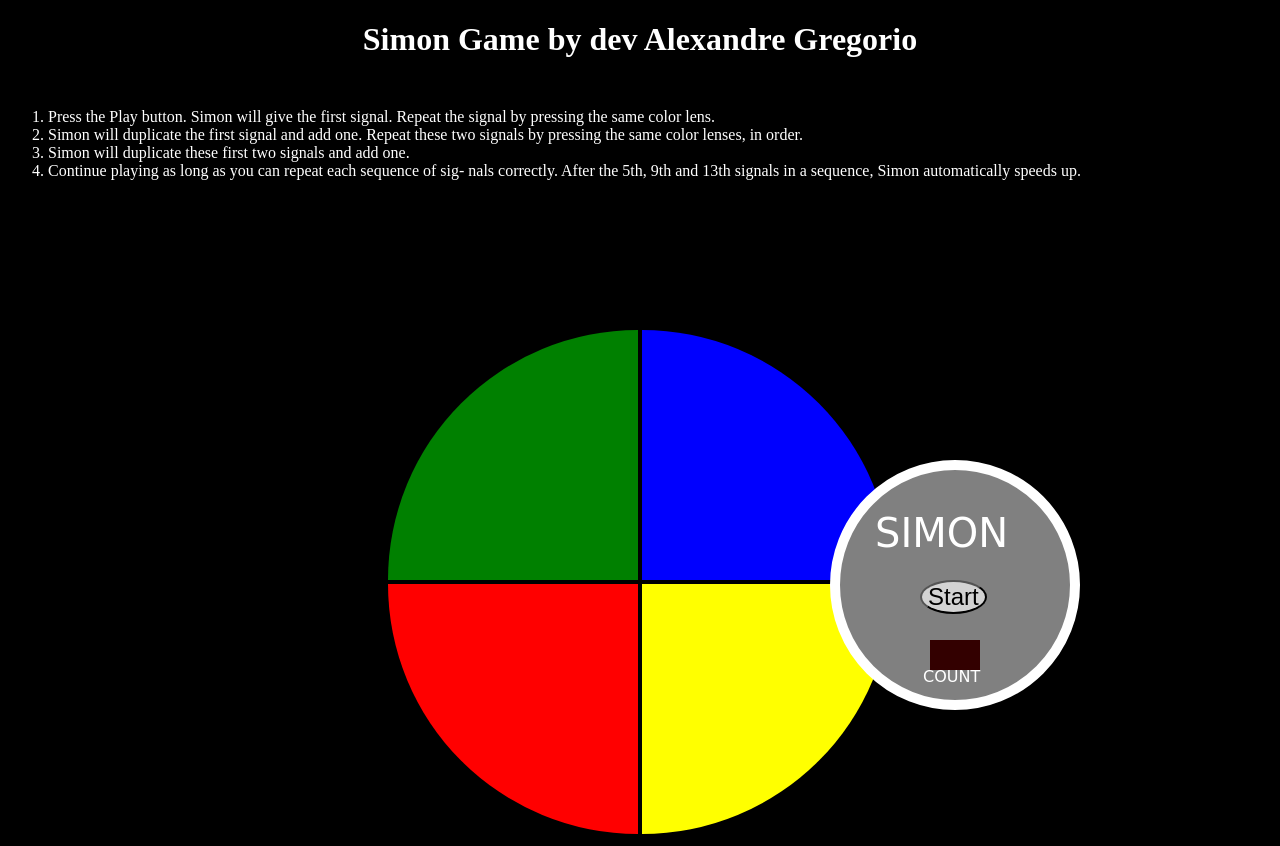
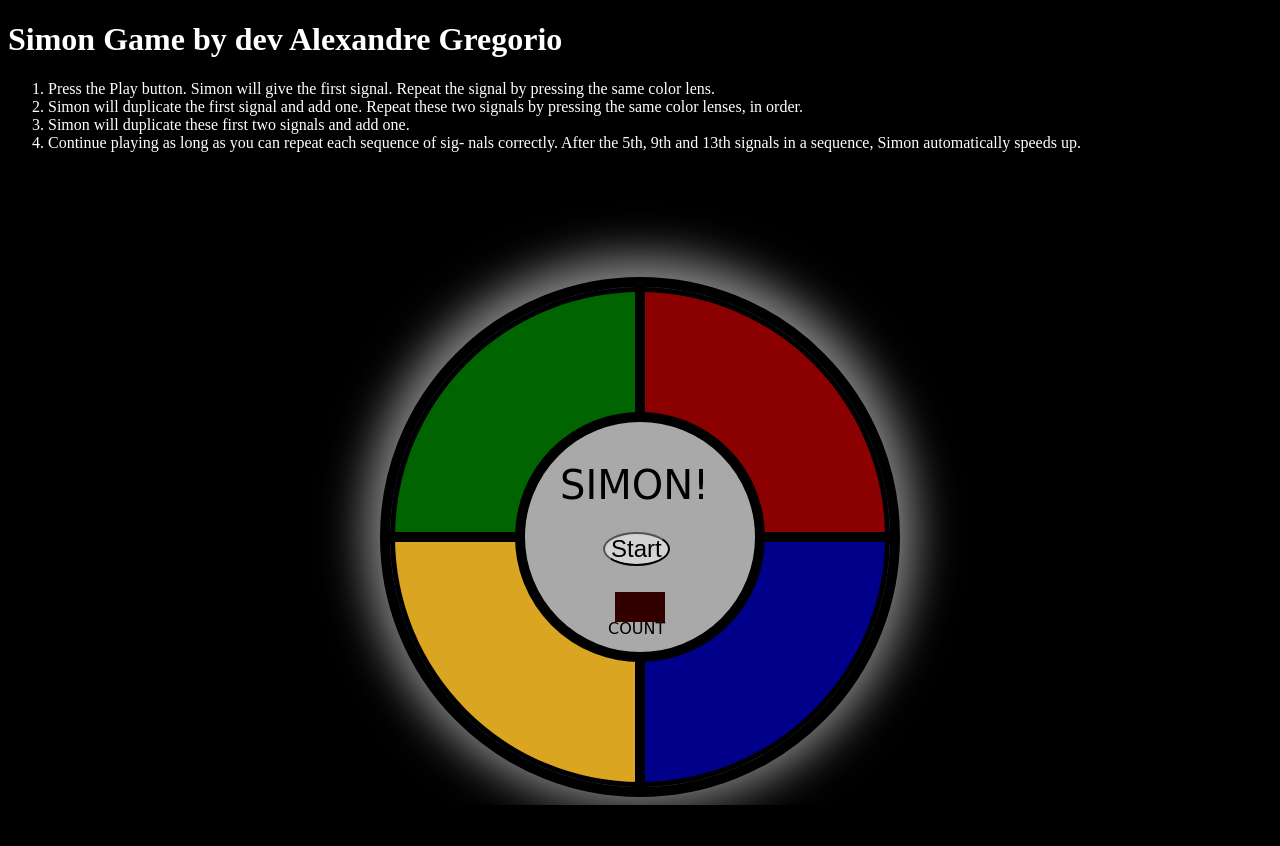
Before and after one commit to AlexandreGrego1/M2ProjectSimonGame, a plain HTML site: page index.html in a window 1280 px wide. After the commit the page ends 805 px from the top, so only its background shows below. Drawn offline with Linux system fonts and the light colour scheme.

Commit message:
Implement start button and new html/css/java features

```diff
--- a/assets/css/style.css
+++ b/assets/css/style.css
@@ -1,24 +1,13 @@
 body {
     background-color: black;
-    text-align: center;
-    color: white;
 }
 
-h1 {
-    margin-bottom: 50px;
+.intro {
+    color: white;
+    margin-bottom: 125px;
 }
 
-header {
-    margin-bottom: 150px;
-}
-
-.list {
-    text-align: left;
-}
 .panel {
-    width: 250px;
-    height: 250px;
-    display: inline-block;
     cursor: pointer;
 }
 
@@ -26,42 +15,6 @@ header {
     border: 3px solid cyan;
 
 }
-
-.bottom-left-panel {
-    border-bottom-left-radius: 100%;
-    background-color: red;
-}
-
-.bottom-right-panel {
-    border-bottom-right-radius: 100%;
-    background-color: yellow;
-}
-
-.top-left-panel {
-    border-top-left-radius: 100%;
-    background-color: green;
-}
-
-.top-right-panel {
-    border-top-right-radius: 100%;
-    background-color: blue;
-}
-
-.active {
-    background-color: white;
-}
-
-.center {
-    display: inline-block;
-    position: absolute;
-    width: 200px;
-    height: 200px;
-    border-radius: 100%;
-    background-color: grey;
-    top: 410px;
-    left: 860px;
-}
-
 
 .toggle {
   margin-left: 20px;
@@ -72,31 +25,21 @@ header {
   border-radius: 50% !important;
   font-size: 1.5em;
   background-color: lightgray;
+  margin-left: 52px;
 }
 
-#switches {
+.switches {
   position: absolute;
   font-family: 'Original Surfer', cursive;
-  margin-left: 80px;
+  margin-left: 26px;
   margin-top: 110px;
 }
 
-.text2 {
+.text {
   position: absolute;
   font-family: 'Original Surfer', cursive;
   margin-left: 83px;
   margin-top: 197px;
-}
-
-.text1 {
-  position: absolute;
-  font-family: 'Original Surfer', cursive;
-  margin-left: 19px;
-  margin-top: 142px;
-}
-
-.text1 span:last-child {
-  padding-left: 70px;
 }
 
 #title {
@@ -107,7 +50,7 @@ header {
   margin-top: 40px;
 }
 
-#turn {
+.turn {
   position: absolute;
   background: #330000;
   color: red;
@@ -122,7 +65,7 @@ header {
   line-height: 30px;
 }
 
-#outer-circle {
+.outer-circle {
   background: #385a94;
   border-radius: 50%;
   height: 500px;
@@ -132,10 +75,10 @@ header {
   border-width: 10px;
   margin: auto;
   margin-top: 60px;
-  box-shadow: 8px 8px 15px 5px #888888;
+  box-shadow: 0px -5px 45px 15px #888888;
 }
 
-#topleft {
+.top-left {
   position: absolute;
   height: 250px;
   width: 250px;
@@ -153,7 +96,7 @@ header {
   -webkit-box-sizing: border-box;
 }
 
-#topright {
+.top-right {
   position: absolute;
   height: 250px;
   width: 250px;
@@ -171,7 +114,7 @@ header {
   -webkit-box-sizing: border-box;
 }
 
-#bottomleft {
+.bottom-left {
   position: absolute;
   height: 250px;
   width: 250px;
@@ -189,7 +132,7 @@ header {
   -webkit-box-sizing: border-box;
 }
 
-#bottomright {
+.bottom-right {
   position: absolute;
   height: 250px;
   width: 250px;
@@ -207,17 +150,23 @@ header {
   -webkit-box-sizing: border-box;
 }
 
-#inner-circle {
+.center {
   position: absolute;
-  background: grey;
+  background: darkgray;
+  color: black;
   border-radius: 50%;
   height: 250px;
   width: 250px;
   border-style: solid;
   border-width: 10px;
-  top: 460px;
-  left: 830px;
+  top: 50%;
+  left: 50%;
+  margin: -125px 0px 0px -125px;
   box-sizing: border-box;
   -moz-box-sizing: border-box;
   -webkit-box-sizing: border-box;
 }
+
+.active {
+    background-color: white;
+}
--- a/assets/js/index.js
+++ b/assets/js/index.js
@@ -1,11 +1,13 @@
-const topLeft = document.querySelector('.top-left-panel');
-const topRight = document.querySelector('.top-right-panel');
-const bottomLeft = document.querySelector(
-    '.bottom-left-panel'
-);
-const bottomRight = document.querySelector(
-    '.bottom-right-panel'
-);
+const topLeft = document.querySelector('.top-left');
+const topRight = document.querySelector('.top-right');
+const bottomLeft = document.querySelector('.bottom-left');
+const bottomRight = document.querySelector('.bottom-right');
+
+document.getElementById("start").addEventListener("click", start_game);
+
+function start_game(){
+    console.log("Game has started!");
+}
 
 const getRandomPanel = () => {
     const panels = [
@@ -30,7 +32,7 @@ const flash = panel => {
             );
             setTimeout(() => {
                 resolve();
-            }, 250);
+            }, 500);
         }, 800);
     });
 };
--- a/index.html
+++ b/index.html
@@ -1,41 +1,47 @@
 <!DOCTYPE html>
 <html lang="en">
+
 <head>
     <meta charset="UTF-8">
     <meta name="viewport" content="width=device-width, initial-scale=1.0">
     <title>Simon Game</title>
     <link rel="stylesheet" href="assets/css/style.css" type="text/css" />
 </head>
+
 <body>
-    <header>
+    <header class="intro">
         <h1>Simon Game by dev Alexandre Gregorio</h1>
-        <ol class="list">
-            <li>Press the Play button. Simon will give the first signal. Repeat the signal by pressing the same color lens.</li>
-            <li>Simon will duplicate the first signal and add one. Repeat these two signals by pressing the same color lenses, in order.</li>
+        <ol>
+            <li>Press the Play button. Simon will give the first signal. Repeat the signal by pressing the same color
+                lens.</li>
+            <li>Simon will duplicate the first signal and add one. Repeat these two signals by pressing the same color
+                lenses, in order.</li>
             <li>Simon will duplicate these first two signals and add one.</li>
-            <li>Continue playing as long as you can repeat each sequence of sig- nals correctly. After the 5th, 9th and 13th signals in a sequence, Simon automatically speeds up.</li>
+            <li>Continue playing as long as you can repeat each sequence of sig- nals correctly. After the 5th, 9th and
+                13th signals in a sequence, Simon automatically speeds up.</li>
         </ol>
     </header>
 
-    <div>
-        <div onclick="panelClicked(event.currentTarget)" class="panel top-left-panel"></div>
-        <div onclick="panelClicked(event.currentTarget)" class="panel top-right-panel"></div>
-    </div>
-    <div>
-        <div onclick="panelClicked(event.currentTarget)" class="panel bottom-left-panel"></div>
-        <div onclick="panelClicked(event.currentTarget)" class="panel bottom-right-panel"></div>
-    </div>
+    <div class= "outer-circle">
+        <div class="panel top-left"></div>
+        <div class="panel top-right"></div>
+        <div class="panel bottom-left"></div>
+        <div class="panel bottom-right"></div>
+        <div class="center">
+            <div id="title" class="font-effect-emboss">SIMON!</div>
+            <div class="switches">
 
-    <div id="inner-circle">
-        <div id="title" class="font-effect-emboss">SIMON</div>
-        <div id="switches">
-            <button class="button" id="start">Start</button>
+                <button class="button" id="start">Start</button>
+
+            </div>
+
+            <div class="turn"></div>
+            <div class="text">
+                COUNT
+            </div>
         </div>
-      <div id="turn"></div>
-      <div class="text2">
-        COUNT
-      </div>
     </div>
     <script src="assets/js/index.js"></script>
 </body>
+
 </html>
```
